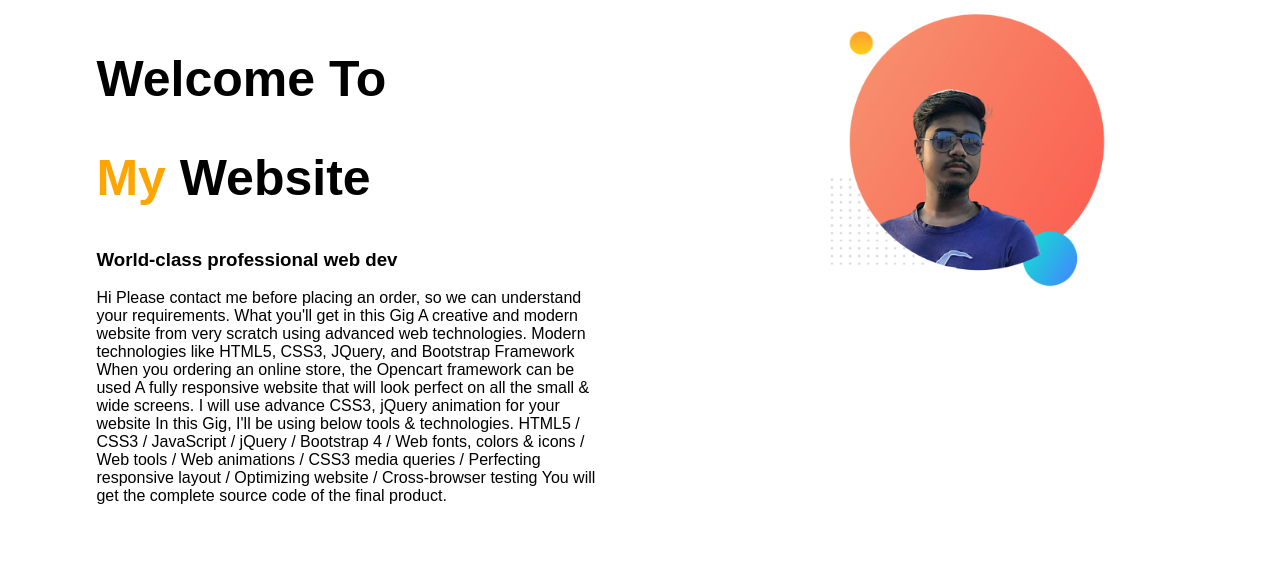
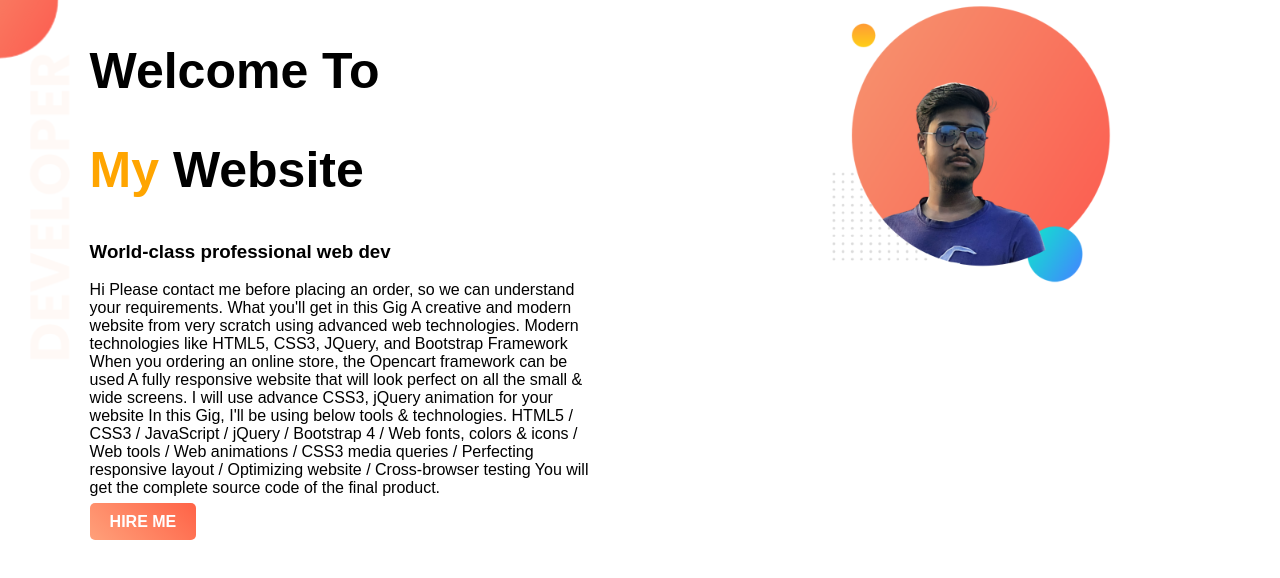
Before and after one commit to mahmudul105/web-portfolio, a plain HTML site: page index.html in a window 1280 px wide. Drawn offline with Linux system fonts and the light colour scheme; a web font is replaced by a local one.

Commit message:
exciting web portfolio

```diff
--- a/index.html
+++ b/index.html
@@ -9,7 +9,7 @@
     <link rel="stylesheet" type="text/css" href="style.css" media="all" />
 </head>
 <body>
-   <section>
+   <section class="top-banner">
       <div class="half-width">
         <h1>Welcome To</h1>
         <h1><span class="name-highlight">My</span> Website</h1>
@@ -60,6 +60,7 @@
 
             You will get the complete source code of the final product.
             </p>
+            <a class="link-button" target="_blank" href="https://www.facebook.com/tarih313/">HIRE ME</a>
       </div>
       <div class="half-width">
           <img src="img/pfile1.png" alt="">
--- a/style.css
+++ b/style.css
@@ -1,4 +1,5 @@
 body{
+    margin: 0;
     font-family: 'Montserrat', sans-serif;
 }
 h1{
@@ -16,3 +17,18 @@ h1{
 .half-width img{
     width: 100%;
 }
+.top-banner{
+    background-image: url("img/top-banner.png");
+    background-repeat: no-repeat;
+}
+section{
+    height: 500px;
+}
+.link-button{
+    text-decoration: none;
+    background-image: linear-gradient(45deg,lightsalmon,tomato);
+    padding: 10px 20px;
+    border-radius: 5px;
+    color: white;
+    font-weight: 700;
+}
```
Also changed, not shown: img/My project (10).png (deleted), img/New Project (1).png (deleted).
